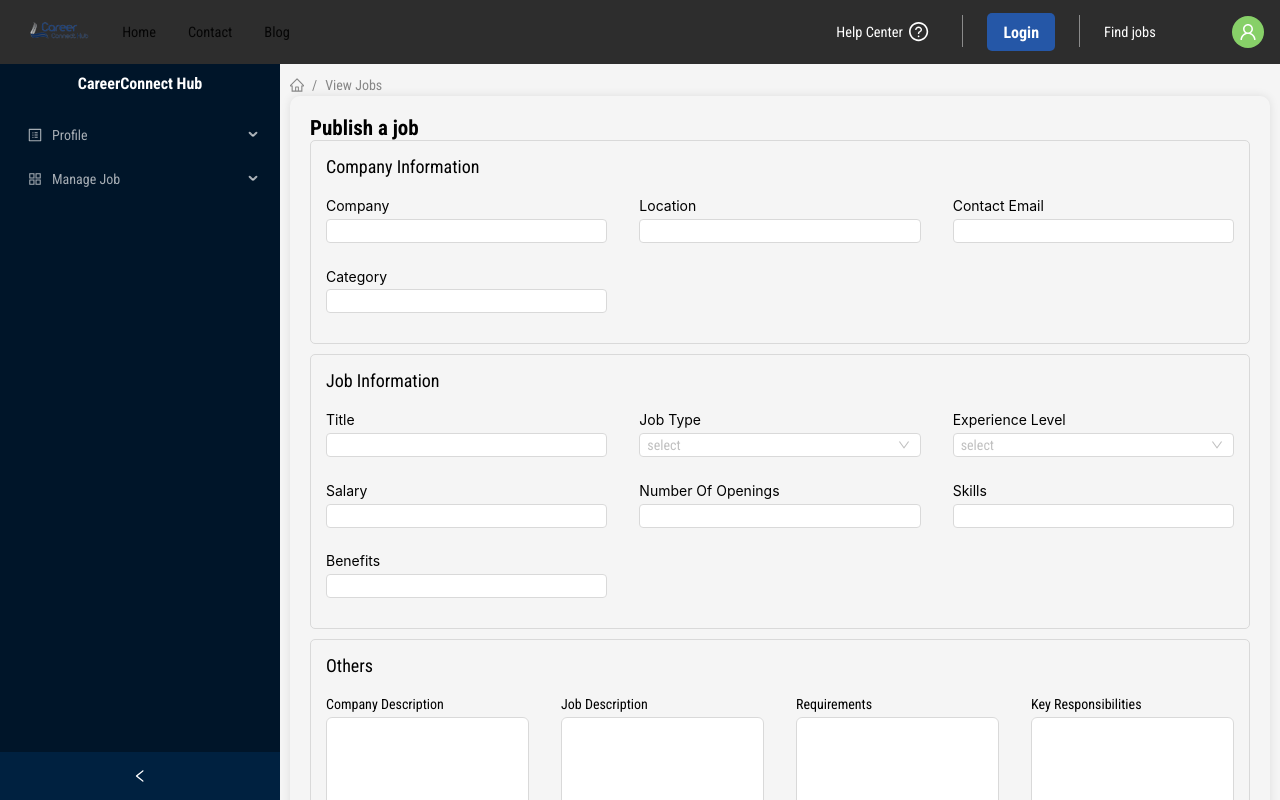
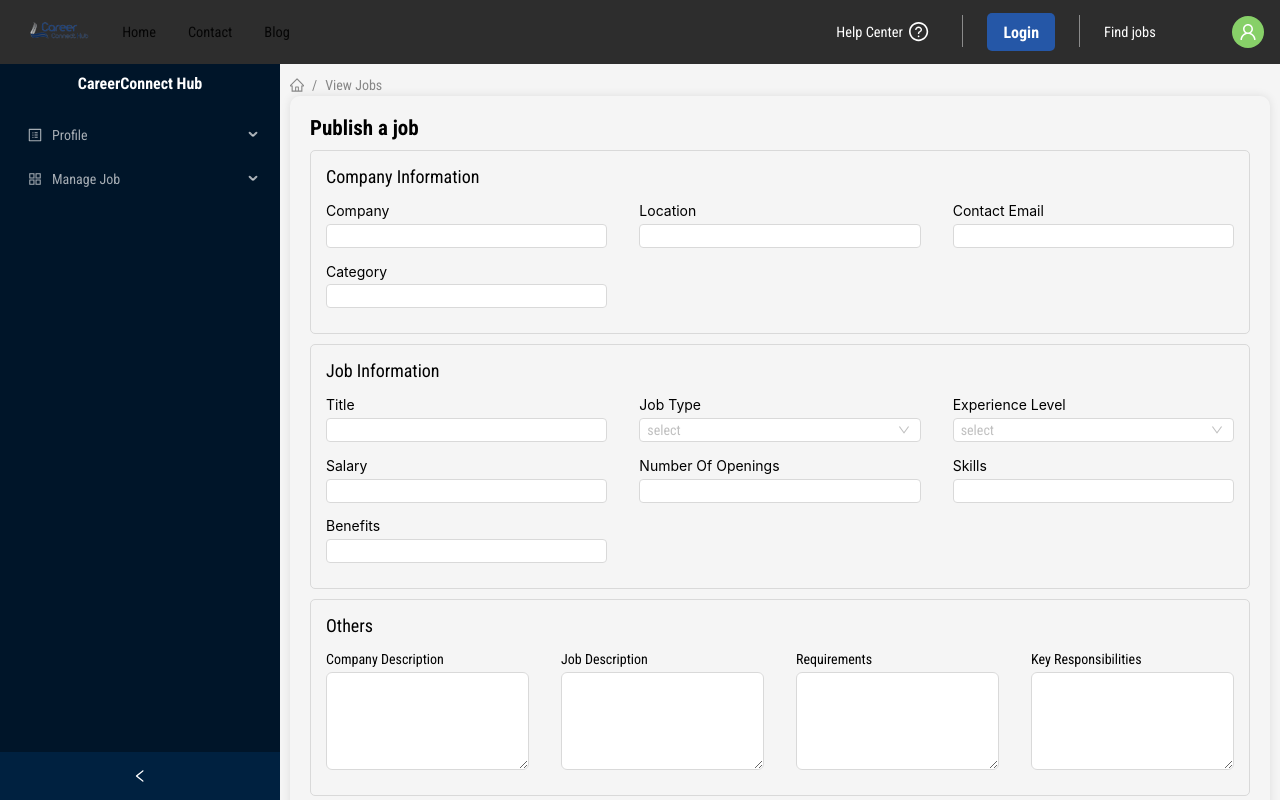
Before and after one commit to ZeroBug404/CareerConnect-Hub, a Next.js app: page /dashboard/job/create in a window 1280 px wide. Shown: the top 800 px of the page. Built offline with nearby package versions, Linux system fonts and the light colour scheme.

Commit message:
updared the design

```diff
--- a/src/app/dashboard/job/create/page.tsx
+++ b/src/app/dashboard/job/create/page.tsx
@@ -57,7 +57,7 @@ const CreateJob = () => {
               border: "1px solid #d9d9d9",
               borderRadius: "5px",
               padding: "15px",
-              marginBottom: "10px",
+              margin: "10px 0",
             }}
           >
             <p
@@ -75,7 +75,7 @@ const CreateJob = () => {
                 md={8}
                 lg={8}
                 style={{
-                  margin: "10px 0",
+                  margin: "5px 0",
                 }}
               >
                 <FormInput
@@ -91,7 +91,7 @@ const CreateJob = () => {
                 md={8}
                 lg={8}
                 style={{
-                  margin: "10px 0",
+                  margin: "5px 0",
                 }}
               >
                 <FormInput
@@ -107,7 +107,7 @@ const CreateJob = () => {
                 md={8}
                 lg={8}
                 style={{
-                  margin: "10px 0",
+                  margin: "5px 0",
                 }}
               >
                 <FormInput
@@ -123,7 +123,7 @@ const CreateJob = () => {
                 md={8}
                 lg={8}
                 style={{
-                  margin: "10px 0",
+                  margin: "5px 0",
                 }}
               >
                 <FormInput
@@ -158,7 +158,7 @@ const CreateJob = () => {
                 md={8}
                 lg={8}
                 style={{
-                  margin: "10px 0",
+                  margin: "5px 0",
                 }}
               >
                 <FormInput
@@ -174,7 +174,7 @@ const CreateJob = () => {
                 md={8}
                 lg={8}
                 style={{
-                  margin: "10px 0",
+                  margin: "5px 0",
                 }}
               >
                 <FormSelectField
@@ -190,7 +190,7 @@ const CreateJob = () => {
                 md={8}
                 lg={8}
                 style={{
-                  margin: "10px 0",
+                  margin: "5px 0",
                 }}
               >
                 <FormSelectField
@@ -206,7 +206,7 @@ const CreateJob = () => {
                 md={8}
                 lg={8}
                 style={{
-                  margin: "10px 0",
+                  margin: "5px 0",
                 }}
               >
                 <FormInput
@@ -222,7 +222,7 @@ const CreateJob = () => {
                 md={8}
                 lg={8}
                 style={{
-                  margin: "10px 0",
+                  margin: "5px 0",
                 }}
               >
                 <FormInput
@@ -238,7 +238,7 @@ const CreateJob = () => {
                 md={8}
                 lg={8}
                 style={{
-                  margin: "10px 0",
+                  margin: "5px 0",
                 }}
               >
                 <FormInput
@@ -254,7 +254,7 @@ const CreateJob = () => {
                 md={8}
                 lg={8}
                 style={{
-                  margin: "10px 0",
+                  margin: "5px 0",
                 }}
               >
                 <FormInput
@@ -289,7 +289,7 @@ const CreateJob = () => {
                 md={8}
                 lg={6}
                 style={{
-                  margin: "10px 0",
+                  margin: "5px 0",
                 }}
               >
                 <FormTextArea
@@ -304,7 +304,7 @@ const CreateJob = () => {
                 md={8}
                 lg={6}
                 style={{
-                  margin: "10px 0",
+                  margin: "5px 0",
                 }}
               >
                 <FormTextArea
@@ -319,7 +319,7 @@ const CreateJob = () => {
                 md={8}
                 lg={6}
                 style={{
-                  margin: "10px 0",
+                  margin: "5px 0",
                 }}
               >
                 <FormTextArea
@@ -334,7 +334,7 @@ const CreateJob = () => {
                 md={8}
                 lg={6}
                 style={{
-                  margin: "10px 0",
+                  margin: "5px 0",
                 }}
               >
                 <FormTextArea
@@ -360,7 +360,7 @@ const CreateJob = () => {
                 md={8}
                 lg={8}
                 style={{
-                  margin: "10px 0",
+                  margin: "5px 0",
                 }}
               >
                 <FormDatePicker name="joiningDate" label="Joining Date" />
@@ -371,7 +371,7 @@ const CreateJob = () => {
                 md={8}
                 lg={8}
                 style={{
-                  margin: "10px 0",
+                  margin: "5px 0",
                 }}
               >
                 <FormDatePicker name="deadline" label="Deadline" />
--- a/src/app/dashboard/job/page.tsx
+++ b/src/app/dashboard/job/page.tsx
@@ -98,7 +98,7 @@ const JobPage = () => {
   return (
     <div>
       <Link href="/dashboard/job/create">
-        <Button type="primary">Publish a job?</Button>
+        <Button type="primary" style={{margin: "10px 0"}}>Publish a job?</Button>
       </Link>
       <CareerTable
         loading={isLoading}
```
Also changed, not shown: src/app/dashboard/job/edit/[id]/page.tsx (+19 -19 lines).
